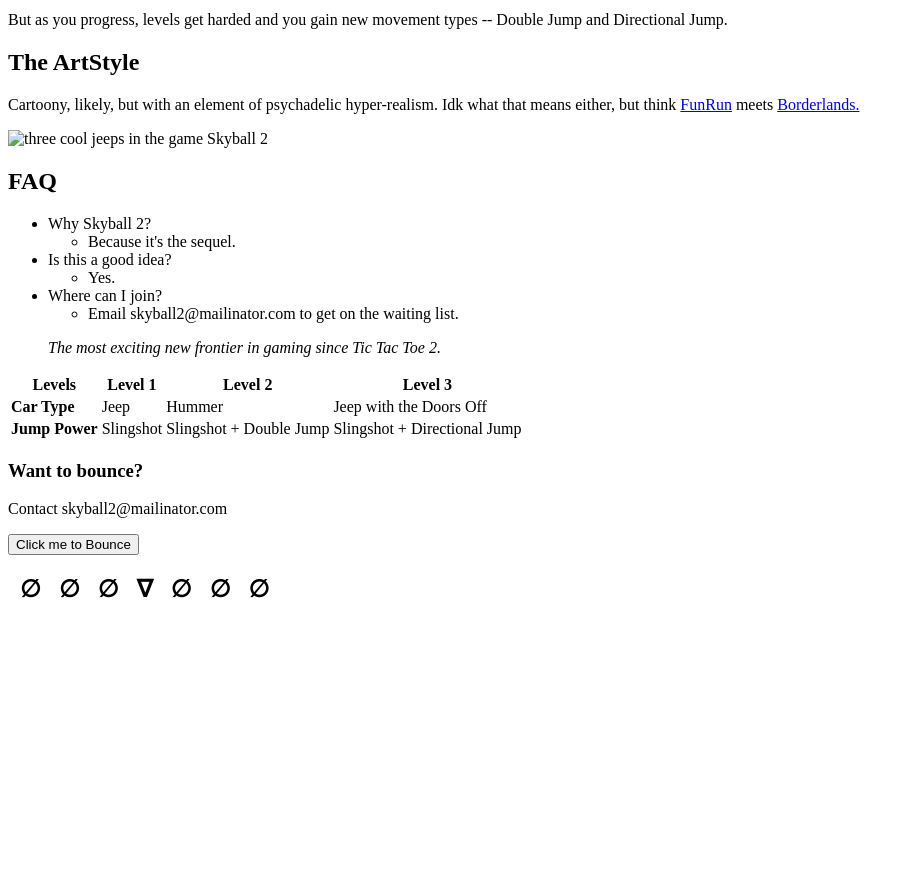
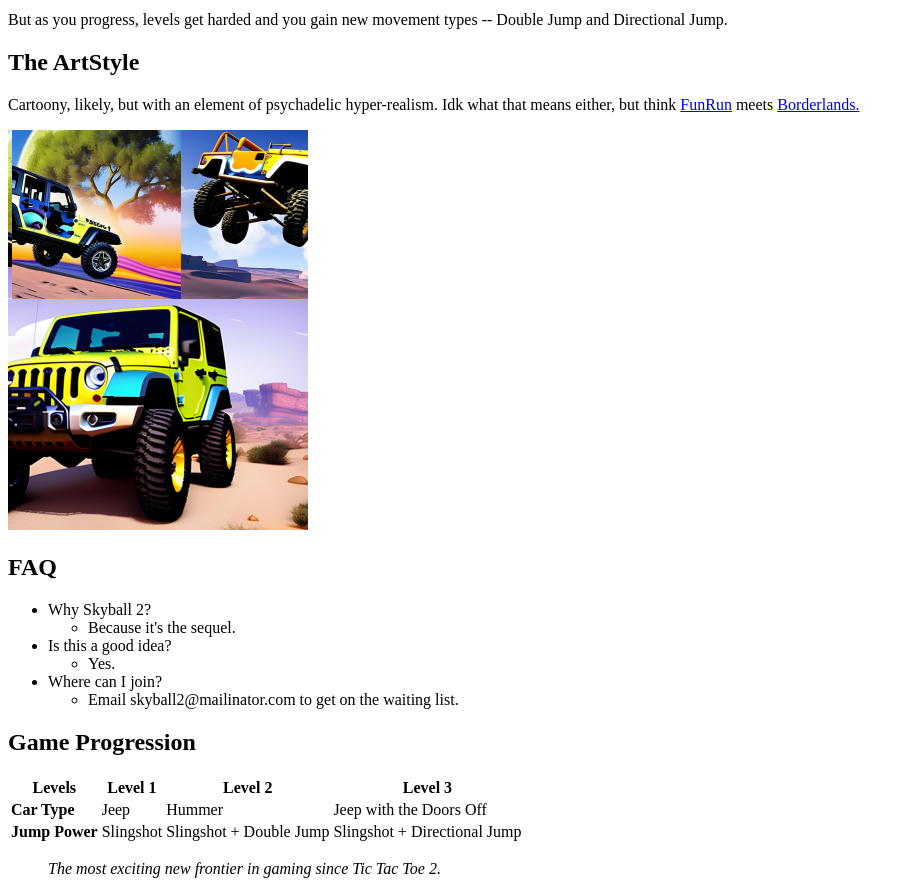
Before and after one commit to LaunchCodeAllhubs/js-assignment-4-html-me-something-gbreternitz, a website: page index.html in a window 1280 px wide. Shown: the part 1040-1921 px from the top of the page, without its empty margins (0-915 px from the left). Before the commit the page ends 1663 px from the top, so only its background shows below. Drawn offline with Linux system fonts and the light colour scheme.

Commit message:
fixed some errors

```diff
--- a/index.html
+++ b/index.html
@@ -39,7 +39,7 @@
             <p>Cartoony, likely, but with an element of psychadelic hyper-realism.
                Idk what that means either, but think <a href="https://www.dirtybit.com/funrun3">FunRun</a> meets
                <a href="https://en.wikipedia.org/wiki/Borderlands_(series)"> Borderlands.</a></p>
-               <div><img src="images/jeep-concept-art.jpg" alt="three cool jeeps in the game Skyball 2"></div>
+               <div><img src="images/jeep-concept-art.png" alt="three cool jeeps in the game Skyball 2"></div>
          </article>
 
          <article>
@@ -66,8 +66,7 @@
             </ul>
          </article>
 
-         <blockquote><em>The most exciting new frontier in gaming since Tic Tac Toe 2.</em></blockquote>
-
+         <h2>Game Progression</h2>
          <table>
             <tr>
                <th><b>Levels</b></th>
@@ -90,6 +89,8 @@
          </table>
       </main>
       <footer>
+         <blockquote><em>The most exciting new frontier in gaming since Tic Tac Toe 2.</em></blockquote>
+
          <h3>
             Want to bounce?
          </h3>
```
